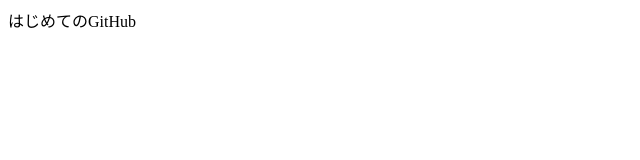
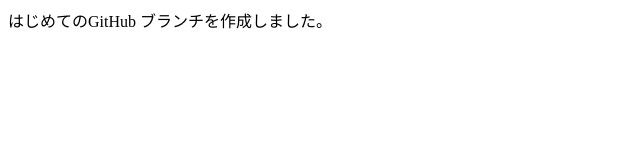
Before and after one commit to ohira-waplus/testProject, a plain HTML site: page index.html in a window 1280 px wide. Shown: the whole page, without its empty margins (0-640 px from the left). Drawn offline with Linux system fonts and the light colour scheme.

Commit message:
ブランチのテストです

```diff
--- a/index.html
+++ b/index.html
@@ -8,5 +8,6 @@
 </head>
 <body>
     はじめてのGitHub
+    ブランチを作成しました。
 </body>
 </html>
```
